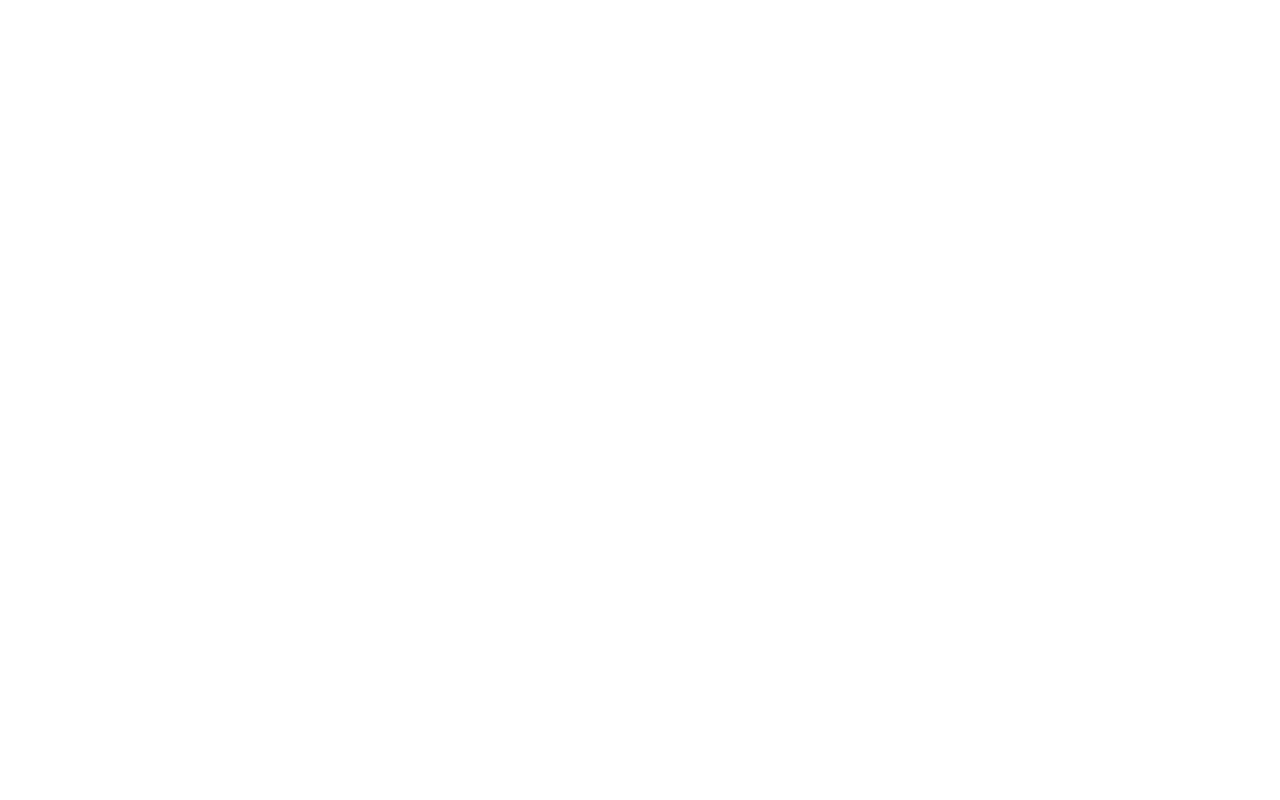
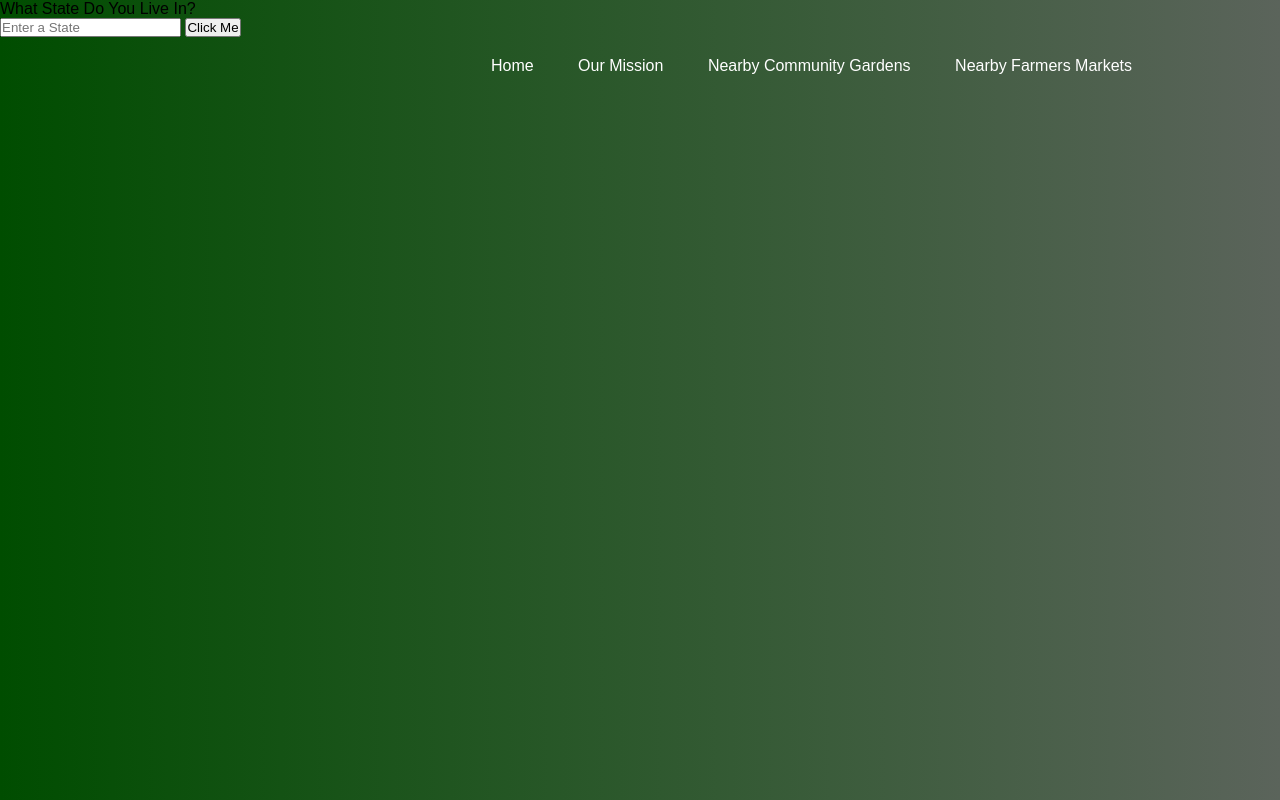
Before and after one commit to allison-abel/Garden, a plain HTML site: page index.html in a window 1280 px wide. Drawn offline with Linux system fonts and the light colour scheme.

Commit message:
Going to add Java Code

```diff
--- a/index.html
+++ b/index.html
@@ -1,5 +1,27 @@
 <html>
     <head>
         <title>Community Garden</title>
+        <link rel="stylesheet" href="style.css">
+        <script src=".\index.js"></script>
     </head>
+    <body>
+        <div class="main">
+            <div class="instructions">
+            <p>What State Do You Live In?</p>
+            <input id="text1" placeholder="Enter a State">
+            <button onclick="fn1()" id ="btn1">Click Me</button>
+        </div>
+            <nav>
+                <div class="nav-links">
+                    <ul>
+                        <li><a href="#">Home</a></li>
+                        <li><a href="#">Our Mission</a></li>
+                        <li><a href="#">Nearby Community Gardens</a></li>
+                        <li><a href="#">Nearby Farmers Markets</a></li>
+                    </ul>
+                </div>
+            </nav>
+        </div>
+
+    </body>
 </html>
--- /dev/null
+++ b/index.js
@@ -0,0 +1,4 @@
+function fn1(){
+    var str = document.getElementById("text1").value;
+    alert("value inside textbox is: " + str);
+}
--- a/style.css
+++ b/style.css
@@ -0,0 +1,34 @@
+*{
+    margin: 0;
+    padding: 0;
+    font-family: sans-serif;
+}
+.main{
+    width: 100%;
+    height: 100vh;
+    position: relative;
+    overflow: hidden;
+    background: linear-gradient(to right, #004d00, #5b645b);
+}
+
+nav{
+    width: 80%;
+    position: sticky;
+    margin: 20px auto;
+    z-index: 1;
+    display: flex;
+    align-items: center;
+}
+.nav-links{
+    flex:1;
+    text-align: right;
+}
+.nav-links ul li{
+    list-style: none;
+    display: inline-block;
+    margin: 0 20px;
+}
+.nav-links ul li a{
+    color: #fff;
+    text-decoration: none;
+}
```
